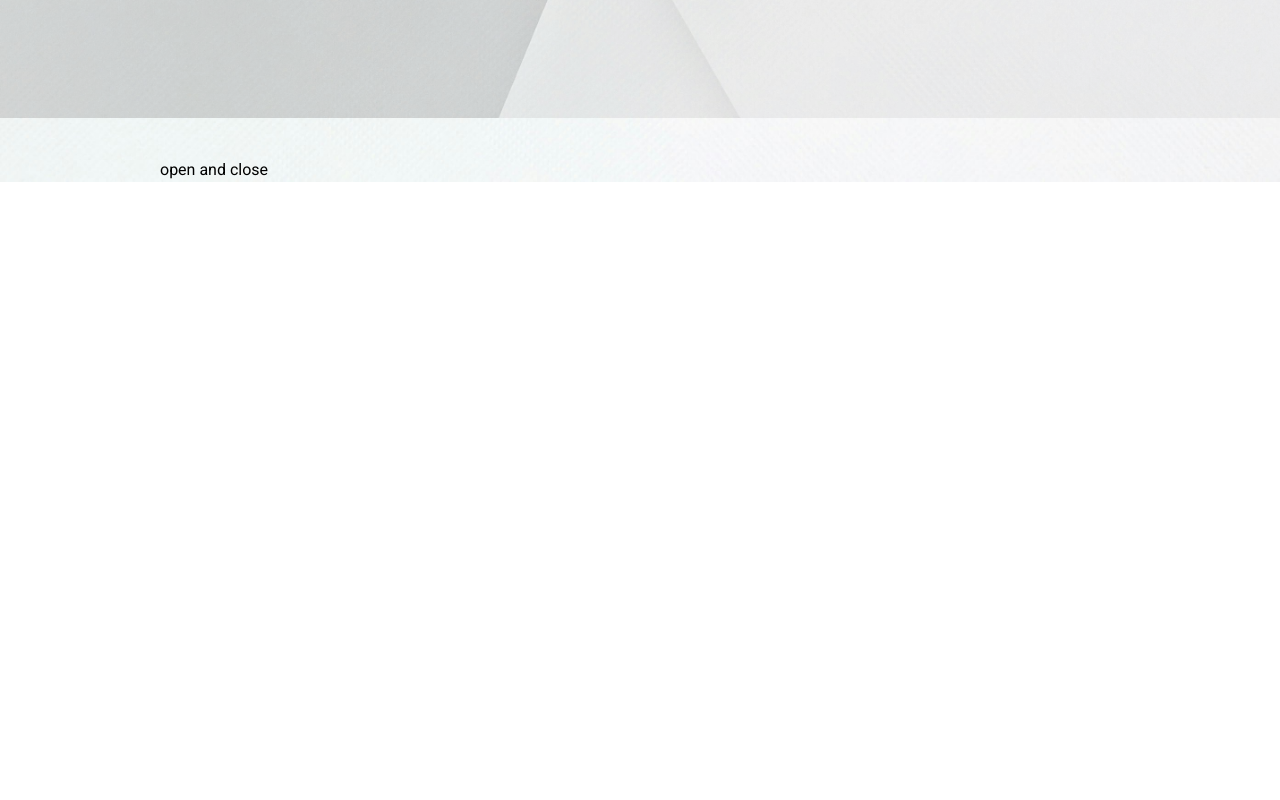
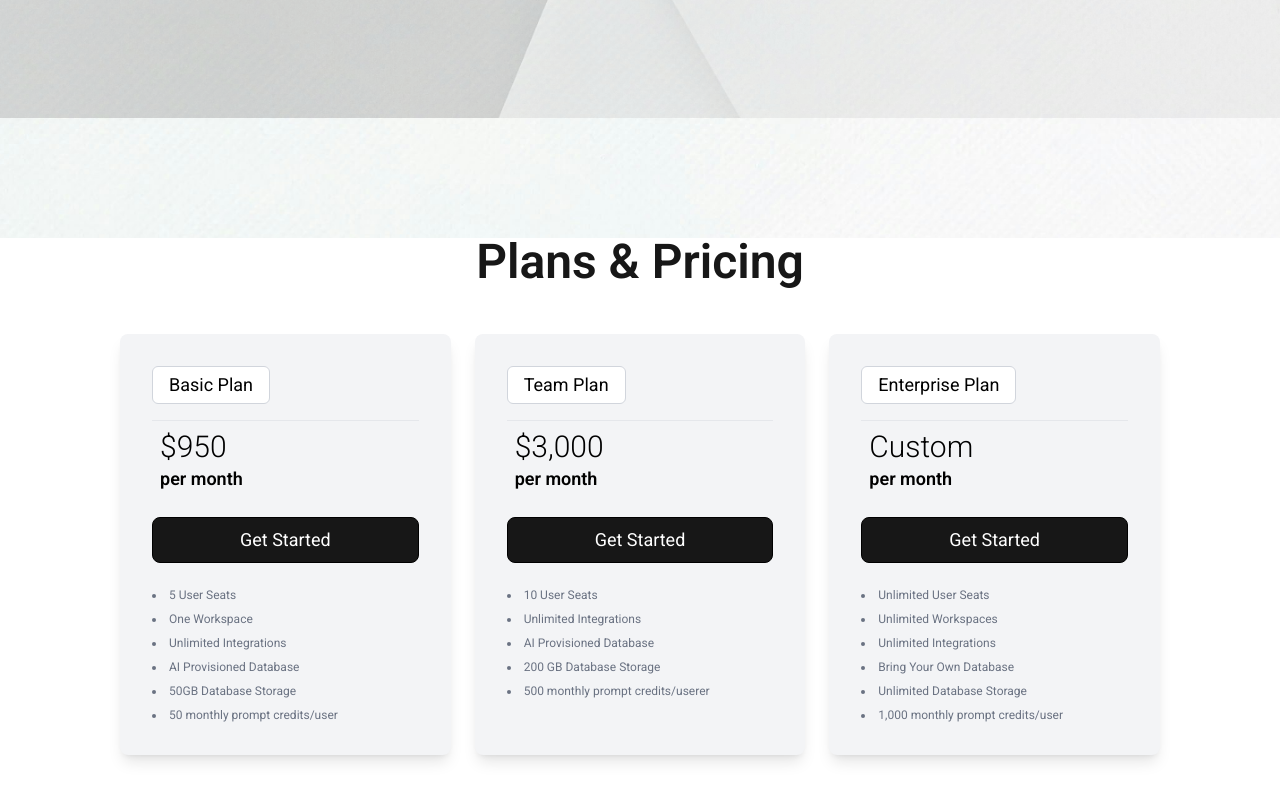
Before and after one commit to edwardogheneochuko/AI-DataStrategist, a React (Vite) app in the folder client/: page / in a window 1280 px wide. Shown: the part 1408-2208 px from the top of the page. Before the commit the page ends 1630 px from the top, so only its background shows below. Built offline with nearby package versions, Linux system fonts and the light colour scheme; a web font is replaced by a local one.

Commit message:
added marketing

```diff
--- /dev/null
+++ b/client/src/components/HomePage/Marketing.jsx
@@ -0,0 +1,67 @@
+import React from 'react';
+import ColorBtn from '../../shared/ColorBtn';
+
+const Marketing = () => {
+  const priceItem = [
+    {
+      title: 'Basic Plan',
+      price: '$950',
+      features: ['5 User Seats', 'One Workspace', 'Unlimited Integrations',
+        'AI Provisioned Database', '50GB Database Storage', '50 monthly prompt credits/user'
+      ],
+      hoverColor: 'group-hover:bg-yellow-200',
+    },
+    {
+      title: 'Team Plan',
+      price: '$3,000',
+      features: ['10 User Seats', 'Unlimited Integrations', 'AI Provisioned Database',
+        '200 GB Database Storage', '500 monthly prompt credits/userer'
+      ],
+      hoverColor: 'group-hover:bg-green-200',
+    },
+    {
+      title: 'Enterprise Plan',
+      price: 'Custom',
+      features: ['Unlimited User Seats', 'Unlimited Workspaces', 'Unlimited Integrations',
+        'Bring Your Own Database', 'Unlimited Database Storage', '1,000 monthly prompt credits/user'
+      ],
+      hoverColor: 'group-hover:bg-blue-200',
+    },
+  ];
+
+  return (
+    <div id='marketing' className='my-10 md:my-30 px-4 sm:px-10 lg:px-30 bg-white'>
+      <h1 className='text-2xl sm:text-3xl md:text-4xl lg:text-5xl text-neutral-900 mb-12 font-semibold text-center'>
+        Plans & Pricing
+      </h1>
+      <div className='grid gap-6 sm:grid-cols-2 md:grid-cols-3'>
+        {priceItem.map((item, index) => (
+          <div
+            key={index}
+            className='shadow-lg rounded-lg overflow-hidden flex flex-col group bg-gray-100 transition-shadow hover:shadow-xl duration-300'
+          >
+            <div className={`px-8 pt-8 transition-colors duration-300 ${item.hoverColor}`}>
+              <h2 className='text-lg border border-gray-300 px-4 py-1 mb-4 w-fit rounded-md bg-white'>
+                {item.title}
+              </h2>
+              <p className='font-light mb-4 p-2 flex flex-col border-t border-gray-200 text-2xl md:text-3xl'>
+                {item.price} <span className='text-lg font-semibold'>per month</span>
+              </p>
+            </div>
+            <div className='px-8 pb-8 flex flex-col'>
+              <ColorBtn name='Get Started' />
+              <ul className='mt-6 list-disc list-inside text-gray-500
+              text-left text-xs space-y-2'>
+                {item.features.map((feature, i) => (
+                  <li key={i}>{feature}</li>
+                ))}
+              </ul>
+            </div>
+          </div>
+        ))}
+      </div>
+    </div>
+  );
+};
+
+export default Marketing;
--- a/client/src/components/HomePage/Platform.jsx
+++ b/client/src/components/HomePage/Platform.jsx
@@ -4,11 +4,9 @@ import React, { useRef } from 'react';
 import { motion, useInView } from 'framer-motion';
 
 // pages
-import Header from '../../shared/Header';
 
 // images
 import platform from '../../assets/platform.jpg';
-import Card from '../../shared/Card';
 
 const Data = () => {
   const ref = useRef(null);
@@ -36,7 +34,6 @@ const Data = () => {
   };
 
   return (
-    <div>
       <div id='platform' className='mt-10 text-2xl relative'>
         {/* Background Image with Opacity */}
         <div
@@ -82,14 +79,6 @@ const Data = () => {
           </motion.div>
         </div>
       </div>
-
-      <div className='mx-4 sm:w-3/4  sm:mx-auto my-10'>
-        <div>
-         open and close
-        </div>
-
-      </div>
-    </div>
   );
 };
 
--- a/client/src/pages/Home.jsx
+++ b/client/src/pages/Home.jsx
@@ -5,6 +5,7 @@ import Navbar from '../components/common/Navbar'
 import homepage from '../assets/homepage.jpg'
 import Homepage from '../components/HomePage/Homepage'
 import Platform from '../components/HomePage/Platform'
+import Marketing from '../components/HomePage/Marketing'
 
 
 const Home = () => {
@@ -18,7 +19,7 @@ const Home = () => {
         <Homepage />
       </div>
       <Platform />
-
+      <Marketing />
     </div>
   )
 }
--- a/client/src/shared/Header.jsx
+++ /dev/null
@@ -1,22 +0,0 @@
-
-
-import React from 'react'
-
-const Header = ({title, firstChildren, secondChildren, thirdChildren}) => {
-  return (
-    <div className='flex flex-col'>
-        <h1 className='text-lg sm:text-2xl md:text-3xl lg:text-4xl
-         text-neutral-900 font-semibold mb-5'>
-            {title}
-        </h1>
-        <p className='text-sm lg:text-base text-gray-500'>
-            {firstChildren} <br /> {secondChildren}
-        </p>
-        <p  className='text-sm lg:text-base text-blue-600 font-semibold'>
-            {thirdChildren}
-        </p>
-    </div>
-  )
-}
-
-export default Header
```
